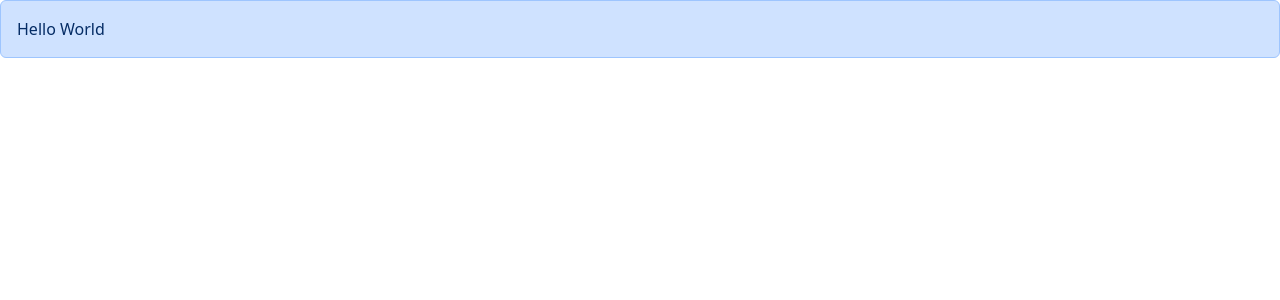
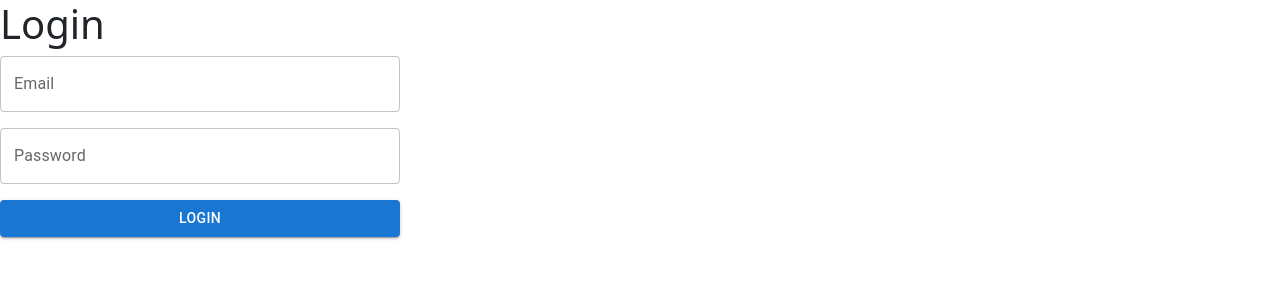
Before and after one commit to Lucywambui/illuminer, a React (Vite) app: page / in a window 1280 px wide. Shown: the top 300 px of the page. Built offline with nearby package versions, Linux system fonts and the light colour scheme.

Commit message:
(UI)Login page tutorial

```diff
--- a/src/App.tsx
+++ b/src/App.tsx
@@ -1,6 +1,8 @@
-import Alert from "./components/Alert";
-import NotesGroup from "./components/NotesGroup";
+import Alert from "./components/RegistrationForm";
+import LoginForm from "./components/LoginForm";
 import 'bootstrap/dist/css/bootstrap.css';
+import MainPageHeaders from "./components/MainpageHeader";
+
 
 function App(){
   // let items = [
@@ -15,7 +17,8 @@ function App(){
   //   console.log(note)
   // }
   // return <div><NotesGroup notes={items} heading="All Notes" onSelectNote={handleSelectNote}/></div>
-return <div><Alert text="Hello World" /></div>
+return( <div><MainPageHeaders heading="Login"/><LoginForm email="" password=""/></div>)
+{/* <div><Alert text="Hello World" /></div> */}
 }
 
 export default App;
--- /dev/null
+++ b/src/components/LoginForm.tsx
@@ -0,0 +1,72 @@
+// import { useState } from "react";
+// interface NotesGroupProps {
+//   notes: string[];
+//   heading: string;
+//   //A property that is essentially a medium of communicate with the parent function for when something needs to happen once one of the notes are selected.
+//   onSelectNote: (note: string) => void;
+// }
+
+import { TextField,Button, Stack } from "@mui/material";
+import { useForm } from "react-hook-form";
+
+
+// function NotesGroup({notes, heading, onSelectNote}: NotesGroupProps) {
+
+
+//   //useState is a hook
+//   //hook allows for use of inbuilt react functions
+//   //the -1 initializes the selectedIndex state variable
+//   const [selectedIndex, setSelectedIndex] = useState(-1);
+//   // arr[0] //the selectedIndex variable
+//   // arr[1] //the function that updates the selected variable
+
+
+//   return (
+//     //this ensures you are not creating extra elements in the DOM
+//     <>
+//       <h1>{heading}</h1>
+//       {notes.length === 0 && <p>No Notes Created</p>}
+//       <ul className="list-group">
+
+//         {notes.map((note,index) => (
+//           //Each list item should have a unique key property so that react is able to keep track of list items that are added or removed
+//           //TO DO: ADD Ids
+//           <li className= { selectedIndex === index ? 'list-group-item active' : 'list-group-item' } onClick={()=>{setSelectedIndex(index); onSelectNote(note);}} key={note}>{note}</li>
+//         ))}
+//       </ul>
+//     </>
+//   );
+// }
+
+
+// export default NotesGroup;
+interface LoginDetails{
+  email:string;
+  password:string;
+}
+
+function LoginForm({email, password}: LoginDetails){
+  const form = useForm<LoginDetails>({
+    defaultValues:{
+      email:'',
+      password:''
+    },
+ });
+ const onSubmit = (data: LoginDetails) =>{
+  console.log(data);
+ }
+//passes the state object changing to a constant
+ const {register, handleSubmit, formState } = form;
+ const { errors }= formState;
+return(<>
+<form noValidate onSubmit={handleSubmit(onSubmit)}>
+  <Stack spacing={2} width={400}>
+    <TextField label="Email" type="email" {...register("email", {required: "Email is required"})} error={!!errors.email} helperText={errors.email?.message}/>
+    <TextField label="Password" type="password" {...register("password",{required: "Password is required"})} error={!!errors.email} helperText={errors.password?.message}/>
+  <Button type="submit" variant="contained" color="primary">Login</Button>
+  </Stack>
+</form>
+</>)
+}
+
+export default LoginForm;
--- /dev/null
+++ b/src/components/MainpageHeader.tsx
@@ -0,0 +1,15 @@
+interface MainPageHeaders{
+  heading: 'Login' | 'Create an account' ;
+  onChange?: (heading: string) => void;
+}
+
+function MainPageHeaders({heading}: MainPageHeaders){
+
+ return(
+  <>
+  <h1>{heading}</h1>
+  </>
+ )
+
+}
+export default MainPageHeaders;
--- /dev/null
+++ b/src/styles/index.scss
@@ -0,0 +1,3 @@
+form {
+    width: 100%;
+}
```
Also changed, not shown: package.json (+8 -1 lines), src/components/MainForm.tsx (added, +18 -0 lines), src/components/NotesGroup.tsx (deleted, +0 -38 lines), tailwind.config.js (added, +8 -0 lines), src/components/RegistrationForm.tsx (renamed from src/components/Alert.tsx), 1 other file (tests, documents, lock files or other folders).
